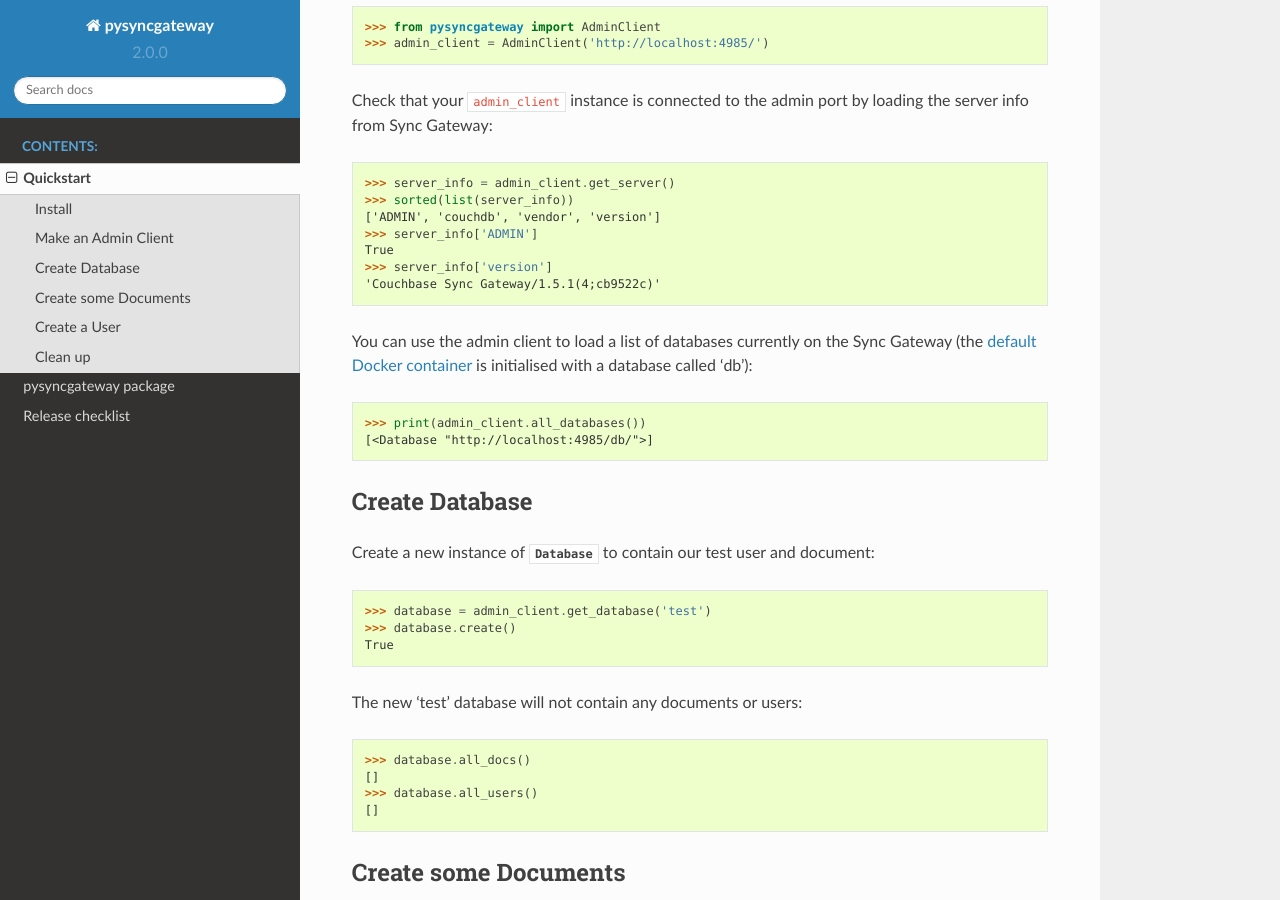
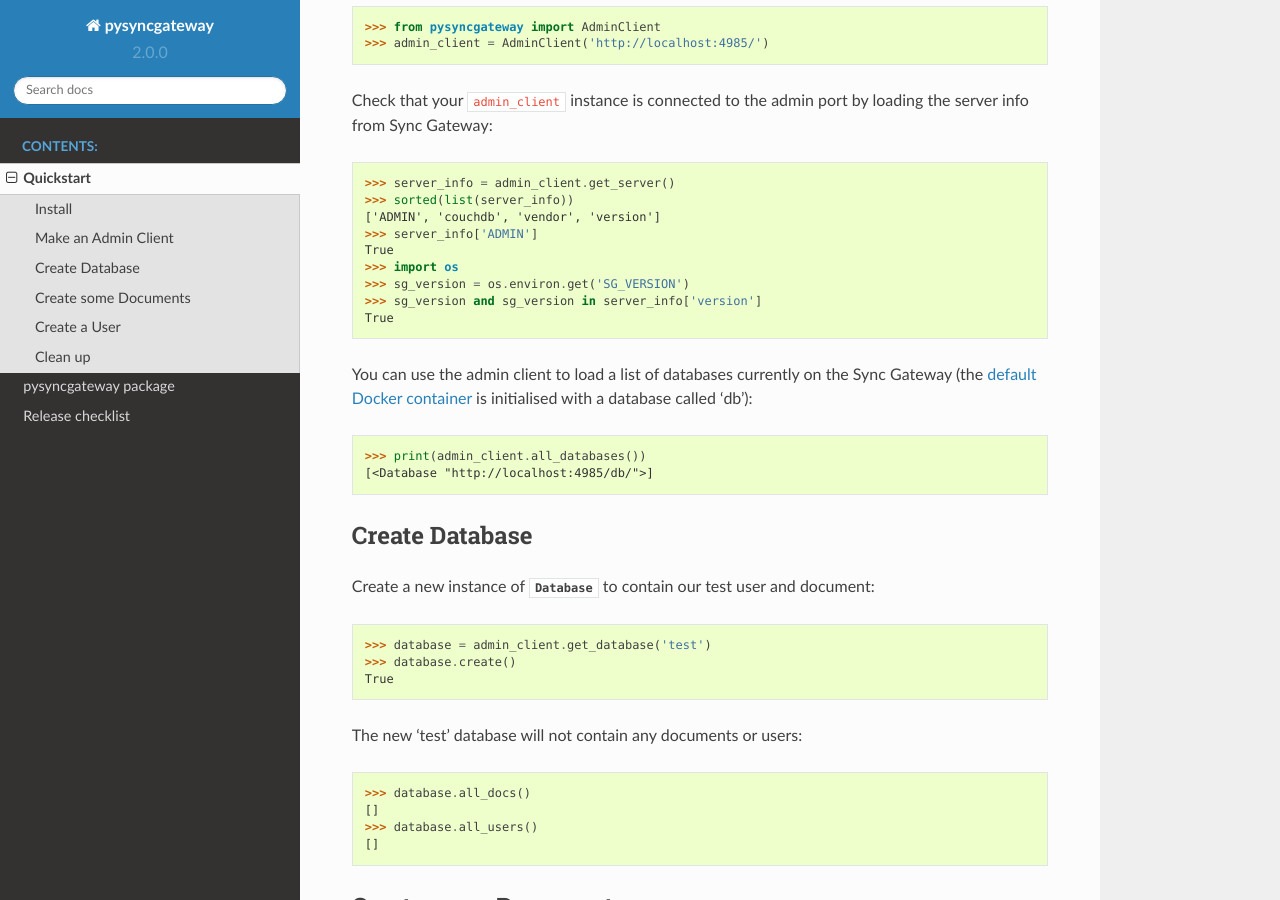
Before and after one commit to constructpm/pysyncgateway, a Sphinx documentation site: the page built from docs/quickstart.rst, in a window 1280 px wide and 900 px high, scrolled down 456 px. Built offline with Sphinx 7.4.7 and the Read the Docs theme 2.0.0, drawn with Linux system fonts in a browser that asks for light colours.

Commit message:
Tweaks for pypi upload (#49)
* fix - Minor fixes required for pypi

* chore - Minor python3 upgrade for docs

* Update requirements

* Update doc test to support multiple syncgateway versions

* fix - Incorrect language usage

```diff
--- a/docs/quickstart.rst
+++ b/docs/quickstart.rst
@@ -36,8 +33,10 @@
     ['ADMIN', 'couchdb', 'vendor', 'version']
     >>> server_info['ADMIN']
     True
-    >>> server_info['version']
-    'Couchbase Sync Gateway/1.5.1(4;cb9522c)'
+    >>> import os
+    >>> sg_version = os.environ.get('SG_VERSION')
+    >>> sg_version and sg_version in server_info['version']
+    True
 
 You can use the admin client to load a list of databases currently on the Sync
 Gateway (the `default Docker container
```
Also changed, not shown: other parts of docs/quickstart.rst (+0 -3 lines), 6 other files.
